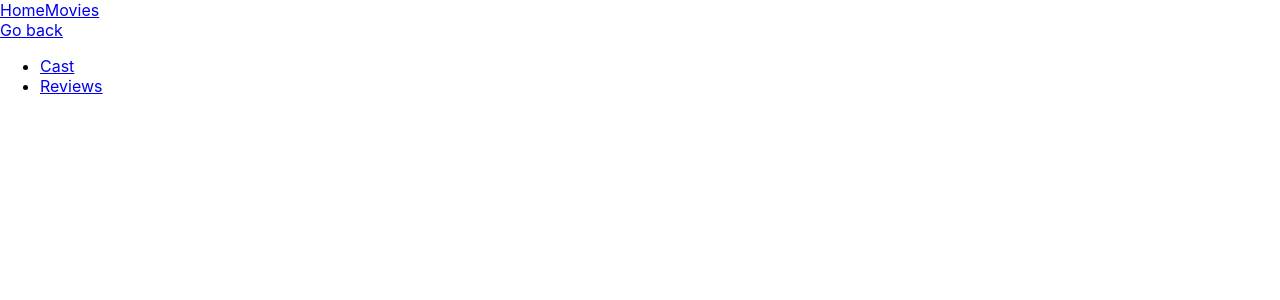
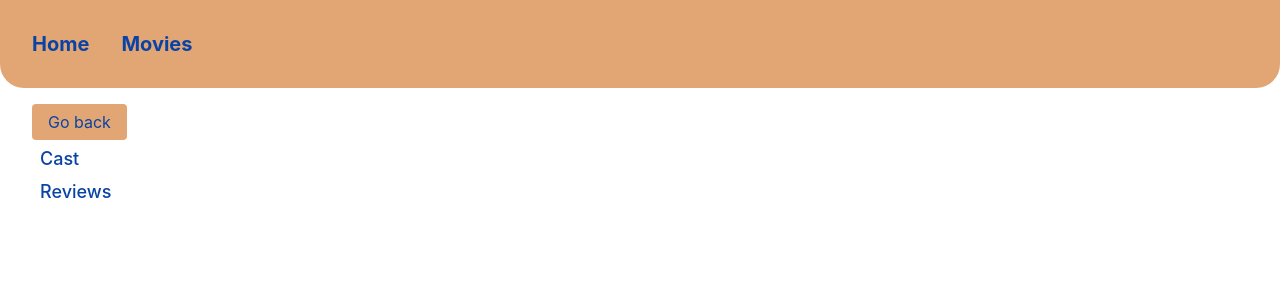
Before and after one commit to Olha-buz/goit-react-hw-05-movies, a React (Create React App) app: page /goit-react-hw-05-movies/movies/1 in a window 1280 px wide. Shown: the top 300 px of the page. Built offline with nearby package versions, Linux system fonts and the light colour scheme; no server answers.

Commit message:
fix/done

```diff
--- a/src/components/Cast/Cast.jsx
+++ b/src/components/Cast/Cast.jsx
@@ -1,23 +1,28 @@
 import { fetchCast } from "api/api";
 import { useEffect, useState } from "react";
 import { useParams } from "react-router-dom";
+import css from './Cast.module.css';
 
 const Cast = () => {
     const [cast, setCast] = useState([]);
     const { movieId } = useParams();
 
+
     useEffect(() => {
         fetchCast(movieId)
-            .then(credits => setCast(credits.cast))
+            .then(credits => {
+                setCast(credits.cast);
+                console.log(credits.cast);
+            })
             .catch(error => console.log(error.message))
     }, [movieId]);
 
     return (
-        <ul>
-            {cast>0 && cast.map(({ id, profile_path, original_name, character }) => (
-                <li key={id}>
-                    <img src={`{https://image.tmdb.org/t/p/w300${profile_path}`} alt={original_name} width='120' />
-                    <div>
+        <ul className={css.castList}>
+            {cast.map(({ id, profile_path, original_name, character }) => (
+                <li className={css.castItem } key={id}>
+                    <img src={`https://image.tmdb.org/t/p/w300${profile_path}`} alt={original_name} width={120} />
+                    <div className={ css.castInfo}>
                         <p>Actor: {original_name}</p>
                         <p>Character: {character}</p>
                     </div>
--- /dev/null
+++ b/src/components/Cast/Cast.module.css
@@ -0,0 +1,20 @@
+.castList {
+    display: flex;
+    justify-content: flex-start;
+    align-items: flex-start;
+    flex-wrap: wrap;
+    list-style: none;
+    gap: 16px;
+}
+
+.castItem {
+    display: flex;
+    flex-direction: column;
+    width: 120px;
+}
+
+.castInfo {
+    display: flex;
+    flex-direction: column;
+    align-items: flex-start;
+}
--- a/src/components/InfoMovieAbout/InfoMovieAbout.jsx
+++ b/src/components/InfoMovieAbout/InfoMovieAbout.jsx
@@ -1,14 +1,15 @@
 import { PropTypes } from 'prop-types';
+import css from './InfoMovieAbout.module.css';
 
 export const InfoMovieAbout = ({movie}) => {
-    const genreList = movie.genres ? movie.genres.map(el => el.name).join(',') : 'Genre?';
+    const genreList = movie.genres ? movie.genres.map(el => el.name).join(', ') : 'Genre?';
 
     console.log(movie);
 
     return (
         <>
-            <div className="infoMovie">
-                <img src={`https://image.tmdb.org/t/p/w500/${movie.poster_path}`} alt={movie.title} width={240} />
+            <div className={css.infoMovie}>
+                <img className={ css.imgMovie} src={`https://image.tmdb.org/t/p/w500/${movie.poster_path}`} alt={movie.title} width={280} />
                 <div>
                     <h3>{movie.title} ({movie.release_date})</h3>
                     <h3>Userscore: {movie.vote_average}</h3>
@@ -18,7 +19,7 @@ export const InfoMovieAbout = ({movie}) => {
                     <p>{genreList}</p>
                 </div>
             </div>
-            <h3>Aditional information</h3>
+            <h3 className={css.aditional }>Aditional information</h3>
         </>
     )
 };
--- /dev/null
+++ b/src/components/InfoMovieAbout/InfoMovieAbout.module.css
@@ -0,0 +1,14 @@
+.infoMovie {
+    display: flex;
+    padding: 32px;
+    border-bottom: 1px solid #E2A675;
+}
+
+.imgMovie {
+    margin-right: 32px;
+}
+
+.aditional {
+    margin-left: 32px;
+
+}
--- a/src/components/Layout/Layout.jsx
+++ b/src/components/Layout/Layout.jsx
@@ -1,15 +1,15 @@
 import Loader from "components/Loader/Loader";
 import { Suspense } from "react";
 import { NavLink, Outlet } from "react-router-dom";
-
+import css from './Layout.module.css';
 
 const Layout = () => {
     return (
         <>
-            <header>
-                <nav>
-                    <NavLink to='/'>Home</NavLink>
-                    <NavLink to='/movies'>Movies</NavLink>
+            <header className={css.header}>
+                <nav className={css.nav}>
+                    <NavLink className={css.navlink} to='/'>Home</NavLink>
+                    <NavLink className={css.navlink} to='/movies'>Movies</NavLink>
                 </nav>
             </header>
             <main>
--- /dev/null
+++ b/src/components/Layout/Layout.module.css
@@ -0,0 +1,21 @@
+.header {
+    padding: 32px;
+    background-color: #E2A675;
+    border-bottom-left-radius: 24px;
+    border-bottom-right-radius: 24px;
+    margin-bottom: 24px;
+}
+
+.nav {
+    display: flex;
+    justify-content: flex-start;
+    align-items: center;
+    gap: 32px;
+}
+
+.navlink {
+    text-decoration: none;
+    color: #0943A5;
+    font-size: 20px;
+    font-weight: 700;
+}
--- a/src/components/MovieList/MovieList.jsx
+++ b/src/components/MovieList/MovieList.jsx
@@ -1,16 +1,17 @@
 import { Link, useLocation } from "react-router-dom";
 import PropTypes from 'prop-types';
+import css from './MovieList.module.css'
 
 
 const MovieList = ({movies}) => {
     const location = useLocation();
 
     return (
-        <ul>
+        <ul className={css.movieList}>
             {movies.length > 0 && movies.map(movie => {
                 return (
-                    <li key={movie.id}>
-                        <Link to={`/movies/${movie.id}`} state={{ from: location }}>
+                    <li className={ css.movieItem} key={movie.id}>
+                        <Link className={css.movieItemLink} to={`/movies/${movie.id}`} state={{ from: location }}>
                             <h4>{movie.title}</h4>
                         </Link>
                     </li>
--- /dev/null
+++ b/src/components/MovieList/MovieList.module.css
@@ -0,0 +1,8 @@
+.movieList {
+    list-style: none;
+}
+
+.movieItemLink {
+    text-decoration: none;
+    color: #3468C0;
+}
--- a/src/components/SearchForm/SearchForm.jsx
+++ b/src/components/SearchForm/SearchForm.jsx
@@ -1,5 +1,6 @@
 import { useState } from 'react';
 import PropTypes from 'prop-types';
+import css from './SearchForm.module.css';
 
 const SearchForm = ({ setParams }) => {
     const [searchQuery, setSearchQuery] = useState('');
@@ -7,7 +8,7 @@ const SearchForm = ({ setParams }) => {
     console.log(searchQuery);
 
     const handleSumbit = evt => {
-        evt.prevenrDefault();
+        evt.preventDefault();
         setParams(searchQuery);
 
     }
@@ -18,13 +19,14 @@ const SearchForm = ({ setParams }) => {
     }
 
     return (
-        <form onSubmit={handleSumbit} >
+        <form className={ css.searchForm} onSubmit={handleSumbit} >
             <input
+                className={css.searchInput}
                 type='text'
                 value={searchQuery}
                 placeholder="Enter movie to search"
                 onChange={handleChange} />
-            <button type='submit'>Search</button>
+            <button className={ css.searchBtn}type='submit'>Search</button>
         </form>
     )
 };
--- /dev/null
+++ b/src/components/SearchForm/SearchForm.module.css
@@ -0,0 +1,21 @@
+.searchForm {
+    display: flex;
+    justify-content: flex-start;
+    align-items: center;
+    gap: 12px;
+    margin-left: 32px;
+}
+
+.searchInput {
+    padding: 4px;
+    height: 20px;
+    width: 240px;
+}
+
+.searchBtn {
+    height: 32px;
+    width: 90px;
+    background-color: #0943A5;
+    color: #E2A675;
+    border-radius: 4px;
+}
--- a/src/pages/MovieDetails/MovieDetails.jsx
+++ b/src/pages/MovieDetails/MovieDetails.jsx
@@ -1,4 +1,6 @@
 import InfoMovieAbout from "components/InfoMovieAbout/InfoMovieAbout";
+import css from './MovieDetails.module.css';
+
 const { fetchMovieId } = require("api/api");
 const { useState, useEffect, useRef } = require("react");
 const { useLocation, useParams, Link, Outlet } = require("react-router-dom");
@@ -30,16 +32,16 @@ const MovieDetails = () => {
 
     return (
         <div>
-            <Link className='backbtn' to={linkRef.current}>Go back</Link>
+            <Link className={css.backbtn} to={linkRef.current}>Go back</Link>
             {movie && <InfoMovieAbout movie={movie}/>}
-                <ul>
+                <ul className={css.aditionalList}>
                     <li>
-                        <Link to="cast">
+                    <Link className={ css.linkAditional} to="cast">
                             Cast
                         </Link>
                     </li>
                     <li>
-                        <Link to="reviews">
+                        <Link className={ css.linkAditional} to="reviews">
                             Reviews
                         </Link>
                     </li>
--- /dev/null
+++ b/src/pages/MovieDetails/MovieDetails.module.css
@@ -0,0 +1,23 @@
+.backbtn {
+    border-radius: 4px;
+    background: #E2A675;
+    padding: 8px 16px;
+    margin-left: 32px;
+    text-decoration: none;
+    color: #0943A5;
+    font-size: 16px;
+}
+
+.aditionalList {
+    list-style: none;
+    display: flex;
+    flex-direction: column;
+    gap: 12px;
+}
+
+.linkAditional {
+    text-decoration: none;
+    font-size: 18px;
+    font-weight: 500;
+    color: #0943A5;
+}
```
